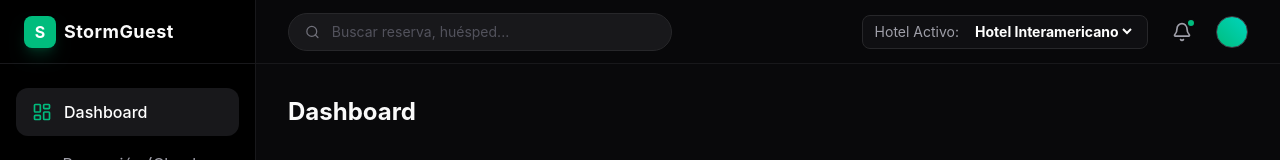
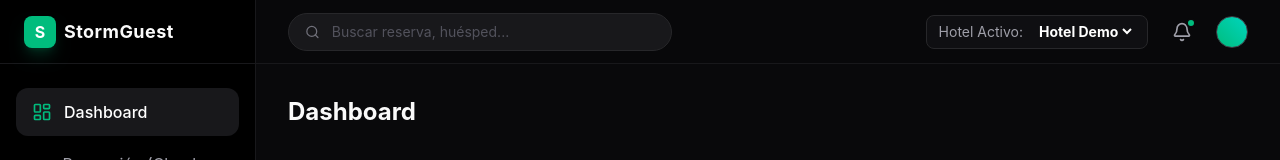
Before and after one commit to serstormia-AI/stormguest-frontend, a React (Vite) app: page / in a window 1280 px wide. Shown: the top 160 px of the page. Built offline with nearby package versions, Linux system fonts and the light colour scheme; no server answers.

Commit message:
fix: hotel activo muestra nombre real desde Supabase (Hotel Demo)

```diff
--- a/src/App.jsx
+++ b/src/App.jsx
@@ -79,8 +79,7 @@ function Layout({ children }) {
                         <div className="flex items-center space-x-3 bg-zinc-900/50 px-3 py-1.5 rounded-lg border border-zinc-800">
                             <span className="text-sm text-zinc-400">Hotel Activo:</span>
                             <select className="bg-transparent text-sm font-bold text-white outline-none cursor-pointer">
-                                <option value="demo">Hotel Interamericano</option>
-                                <option value="llaollao">Llao Llao Resort</option>
+                                <option value="demo">Hotel Demo</option>
                             </select>
                         </div>
 
```
